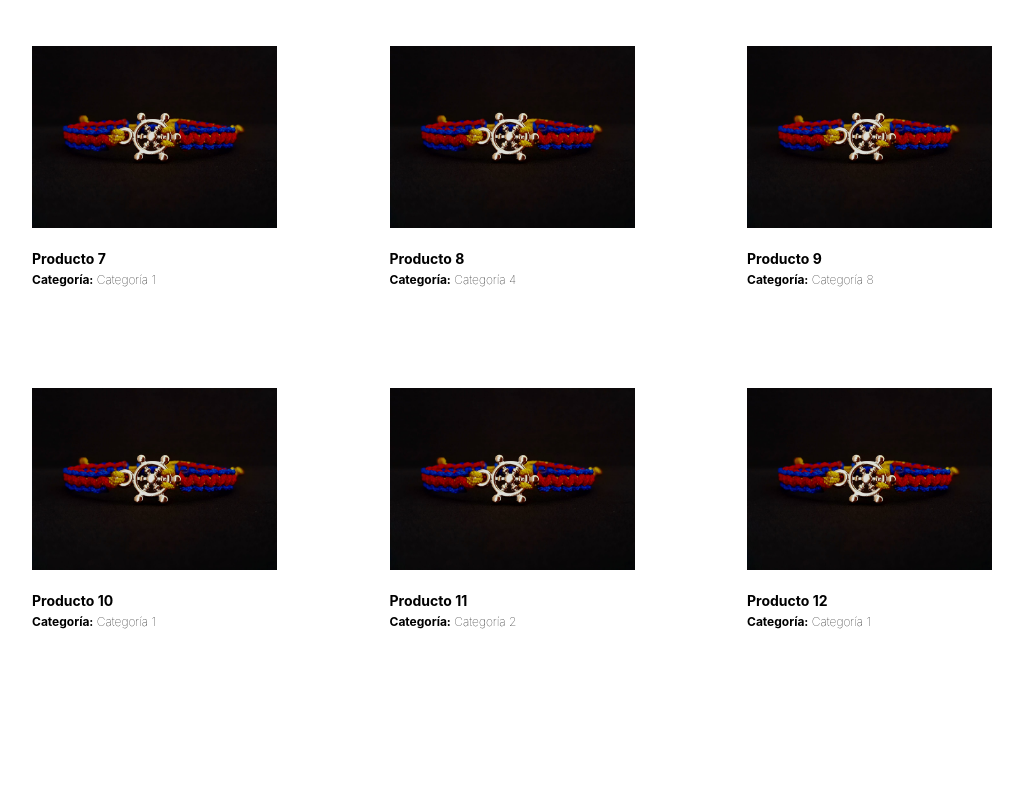
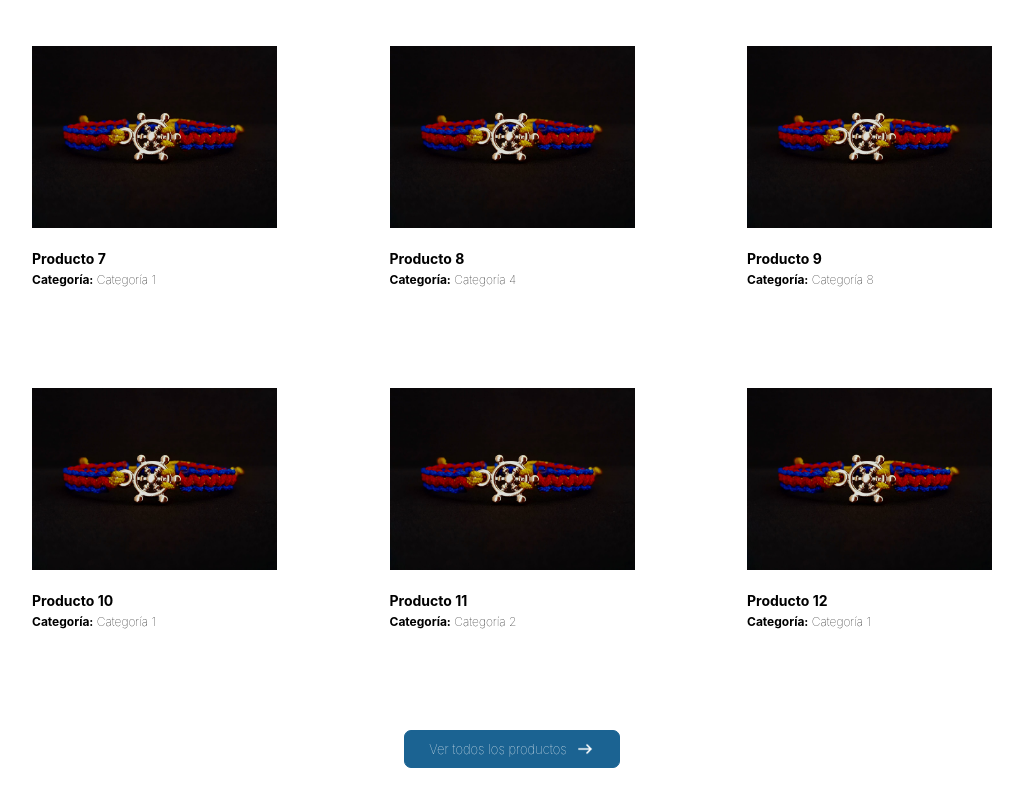
Before and after one commit to FazeElian/estilo-marinero, a React (Create React App) app: page /#/ in a window 1280 px wide. Shown: the part 836-1636 px from the top of the page, without its empty margins (128-1151 px from the left). Before the commit the page ends 1534 px from the top, so only its background shows below. Built offline with nearby package versions, Linux system fonts and the light colour scheme.

Commit message:
Addition of See All Button Component

```diff
--- /dev/null
+++ b/src/assets/css/components/SeeAllButton.css
@@ -0,0 +1,62 @@
+.cont-btn-see-all{
+    display: flex;
+    width: 100%;
+    align-items: center;
+    justify-content: center;
+    height: auto;
+    margin: 5px 0 2rem;
+}
+
+    .cont-btn-see-all a button{
+        display: flex;
+        width: auto;
+        height: auto;
+        background-color: #1B6392;
+        color: white;
+        border: none;
+        padding: 10px 2rem 10px;
+        border-radius: 7px;
+        align-items: center;
+        justify-content: center;
+        cursor: pointer;
+        border: 1px solid #1B6392;
+    }
+
+        .cont-btn-see-all a button:hover{
+            opacity: 0.8;
+            transition: .3s;
+        }
+
+    .cont-btn-see-all a button h2{
+        font-weight: lighter;
+        font-size: 16px;
+        font-family: "Inter", sans-serif;
+    }
+
+    .cont-btn-see-all a button img{
+        width: 20px;
+        height: 20px;
+        margin-left: 8px;
+    }
+
+/* Responsive 1440px */
+@media (max-width: 1440px){
+    .cont-btn-see-all a button h2{
+        font-size: 14px;
+    }
+}
+
+/* Responsive 1280px */
+@media (max-width: 1280px){
+    .cont-btn-see-all{
+        margin: 2rem 0 2rem;
+    }
+
+    .cont-btn-see-all a button{
+        padding: 8px 1.5rem 8px;
+    }
+
+    .cont-btn-see-all a button h2{
+        font-size: 13px;
+    }
+}
--- /dev/null
+++ b/src/components/SeeAllButton.jsx
@@ -0,0 +1,24 @@
+// Routes Navigation
+import { Link } from "react-router-dom"
+
+// Styles for this component
+import "../assets/css/components/SeeAllButton.css";
+
+// Images - Icons
+    // See All Arrow Icon
+    import SeeAllArrowIcon from "../assets/img/icons/Arrow-To-Right-Button.png";
+
+const SeeAllButton = (props) => {
+    return(
+        <div className="cont-btn-see-all">
+            <Link to={props.link}>
+                <button>
+                    <h2>{props.text}</h2>
+                    <img src={SeeAllArrowIcon} alt="Ver todos icono flecha" />
+                </button>
+            </Link>
+        </div>
+    )
+}
+
+export { SeeAllButton };
--- a/src/views/HomeView.jsx
+++ b/src/views/HomeView.jsx
@@ -18,6 +18,7 @@ import homeProductsList from "../assets/js/HomeProductsList";
 // Images - Icons
     // Search Icon
     import SearchIcon from "../assets/img/icons/Search.png";
+import { SeeAllButton } from "../components/SeeAllButton";
 
 const HomeView = () => {
     const [ searchProduct, setSearchProduct ] = useState("");
@@ -98,6 +99,12 @@ const HomeView = () => {
                     </div>
                 ))}
             </div>
+
+            {/* See All Products Button Component */}
+            <SeeAllButton
+                link="/products/"
+                text="Ver todos los productos"
+            />
         </>
     )
 }
```
